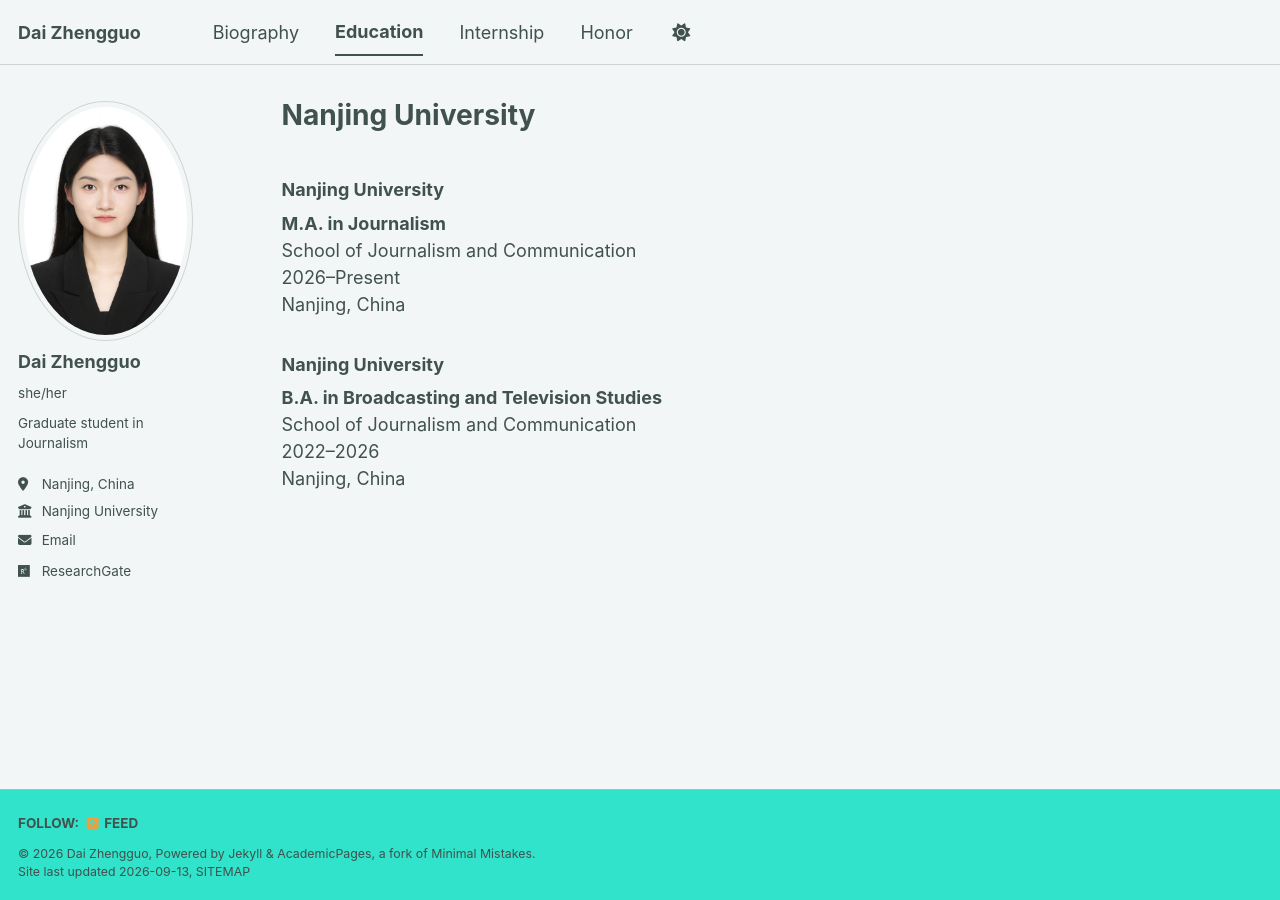
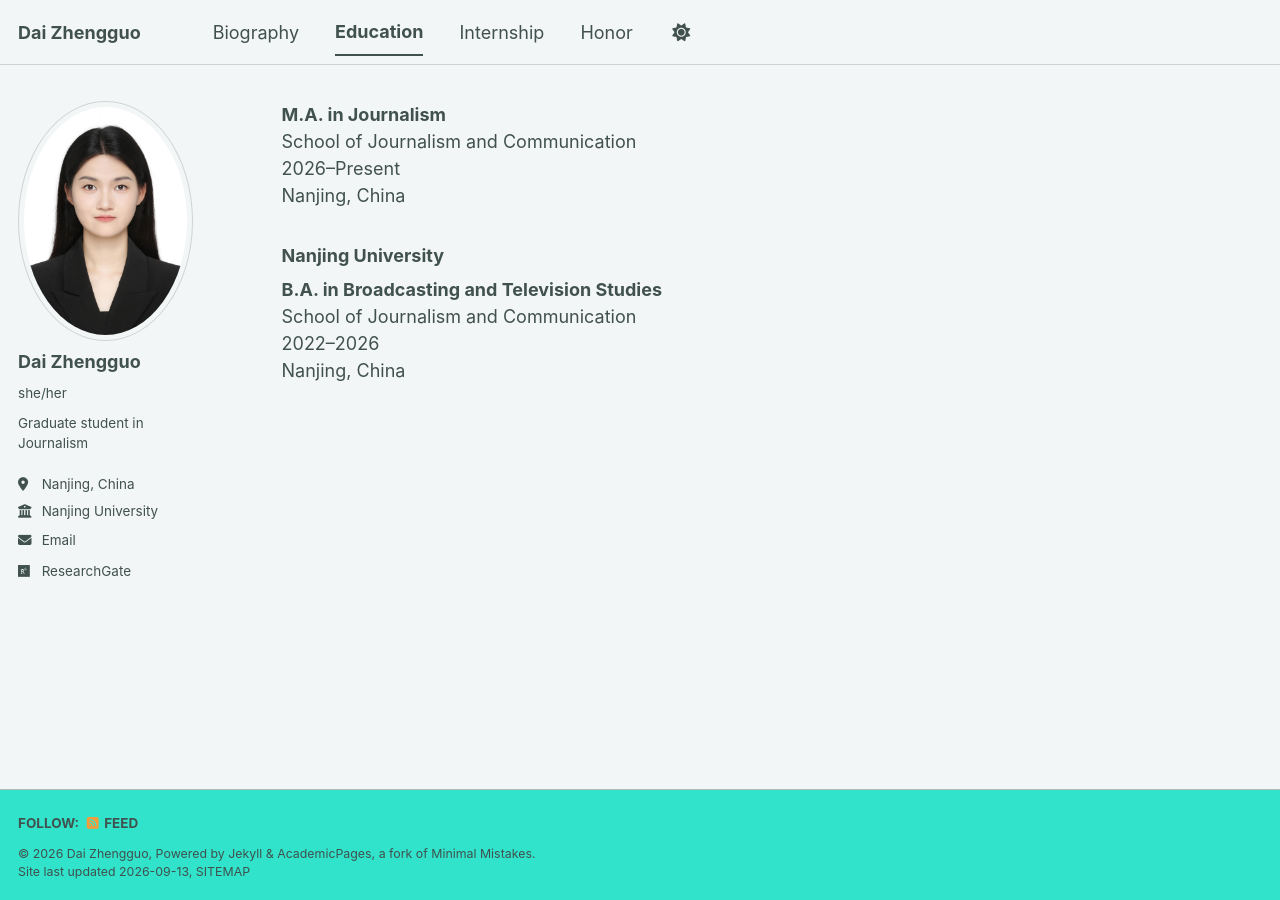
Before and after one commit to ffszsxy/ffszsxy.github.io, a Jekyll site: the page built from _pages/education.md, in a window 1280 px wide. Built offline with Jekyll 4.4.1, drawn with Linux system fonts in a browser that asks for light colours; a style sheet for code colours, icons or effects is not loaded; our own code applies the rules of GitHub Pages for plain Markdown files.

Commit message:
Update education.md

```diff
--- a/_pages/education.md
+++ b/_pages/education.md
@@ -2,8 +2,6 @@
 permalink: /education/
 author_profile: true
 ---
-
-### Nanjing University
 
 **M.A. in Journalism**
 School of Journalism and Communication
```
